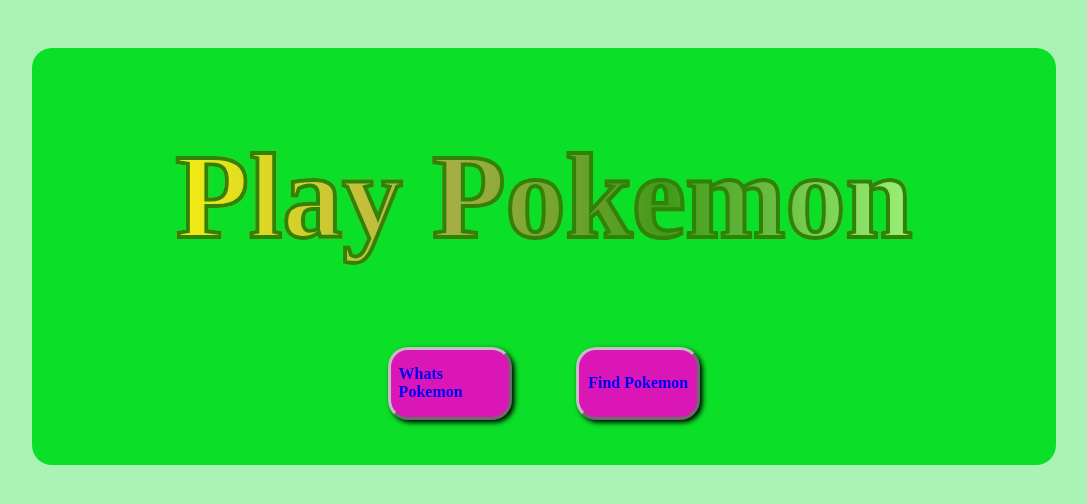
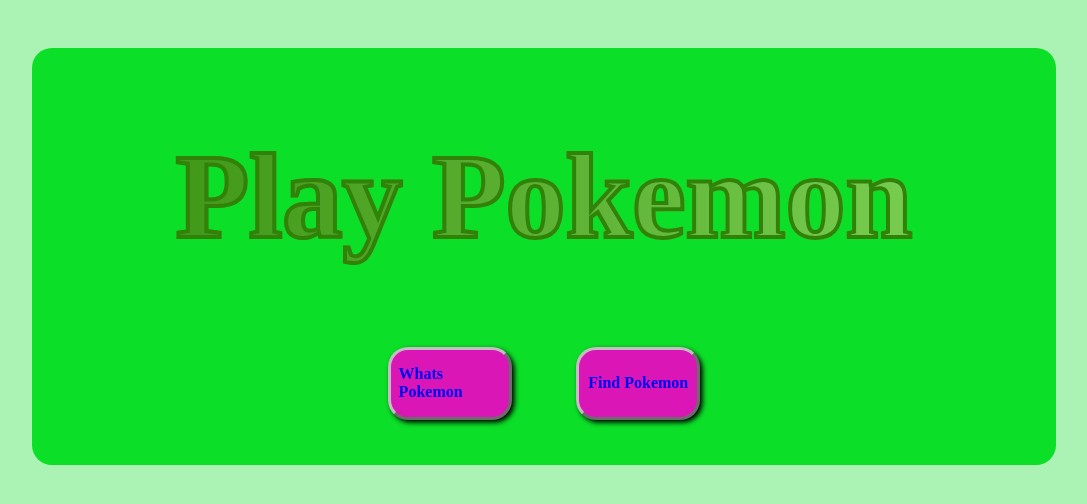
Before and after one commit to rortegaez/retoPokemon, a React (Create React App) app: page / in a window 1280 px wide. Shown: the top 504 px of the page, without its empty margins (96-1183 px from the left). Built offline with nearby package versions, Linux system fonts and the light colour scheme; a web font is replaced by a local one.

Commit message:
solved animation titleMainHeader

```diff
--- a/src/index.css
+++ b/src/index.css
@@ -10,8 +10,14 @@
   color: transparent;
   background-image: linear-gradient(to left, #9df076, #43991a, #b4b149, #f4ed11);
   background-clip: text;
-  animation: color 3s linear infinite; }
+  animation: color 3s linear infinite;
+  background-size: 500%; }
 
+@keyframes color {
+  from {
+    background-position: 0% 50%; }
+  to {
+    background-position: 100% 50%; } }
 /* Css de los titulos de las dos pantallas de juegos */
 .titleContainer {
   box-sizing: content-box;
--- a/src/sass/_header.scss
+++ b/src/sass/_header.scss
@@ -16,7 +16,16 @@
   );
   background-clip: text;
   animation: color 3s linear infinite;
-  // background-size: 500%;
+  background-size: 500%;
+}
+@keyframes color {
+  from {
+    background-position: 0% 50%;
+  }
+
+  to {
+    background-position: 100% 50%;
+  }
 }
 
 /* Css de los titulos de las dos pantallas de juegos */
```
Also changed, not shown: 2 other files (tests, documents, lock files or other folders).
